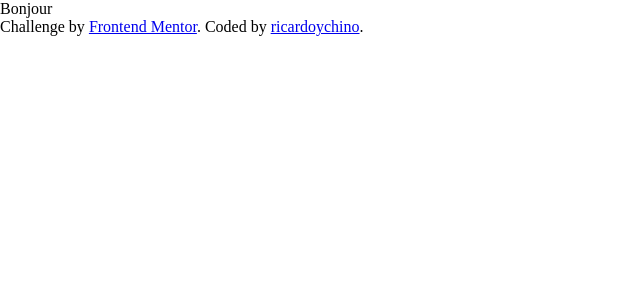
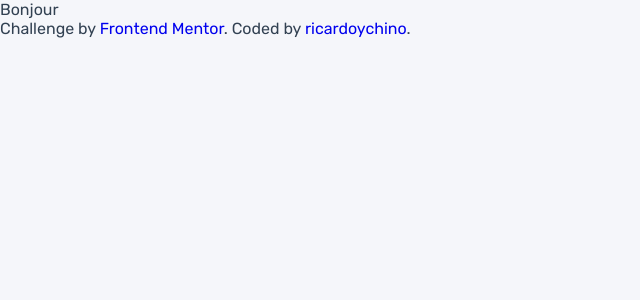
Before and after one commit to ricardoychino/fem-comments-section-component, a Vue app: page / in a window 1280 px wide. Shown: the top 300 px of the page, without its empty margins (0-640 px from the left). Built offline with nearby package versions, Linux system fonts and the light colour scheme.

Commit message:
Font + SCSS variables

```diff
--- a/src/assets/css/base.scss
+++ b/src/assets/css/base.scss
@@ -1,3 +1,5 @@
+@import url('https://fonts.googleapis.com/css2?family=Rubik:ital,wght@0,300..900;1,300..900&display=swap');
+
 *,
 *::before,
 *::after {
@@ -7,5 +9,24 @@
 }
 
 body {
+  font-family: 'Rubik', sans-serif;
   font-size: 16px;
+  color: $neutral-900;
+  background-color: $neutral-100;
 }
+
+a {
+  text-decoration: none;
+}
+
+button {
+  font-family: inherit;
+  font-size: 1.0625rem;
+  border-color: transparent;
+  border-radius: 7.5px;
+}
+
+a, button {
+  cursor: pointer;
+  transition: all 0.3s ease-in-out;
+}
--- a/src/assets/css/variables.scss
+++ b/src/assets/css/variables.scss
@@ -21,6 +21,6 @@ $color-danger-soft: #ffb8bb;
 /* Neutral colors */
 $neutral-900: #324152;
 $neutral-700: #67727e;
-$neutral-500: #eaecf1;
-$neutral-300: #f5f6fa;
+$neutral-400: #eaecf1;
+$neutral-100: #f5f6fa;
 $neutral-000: #FFFFFF;
```
